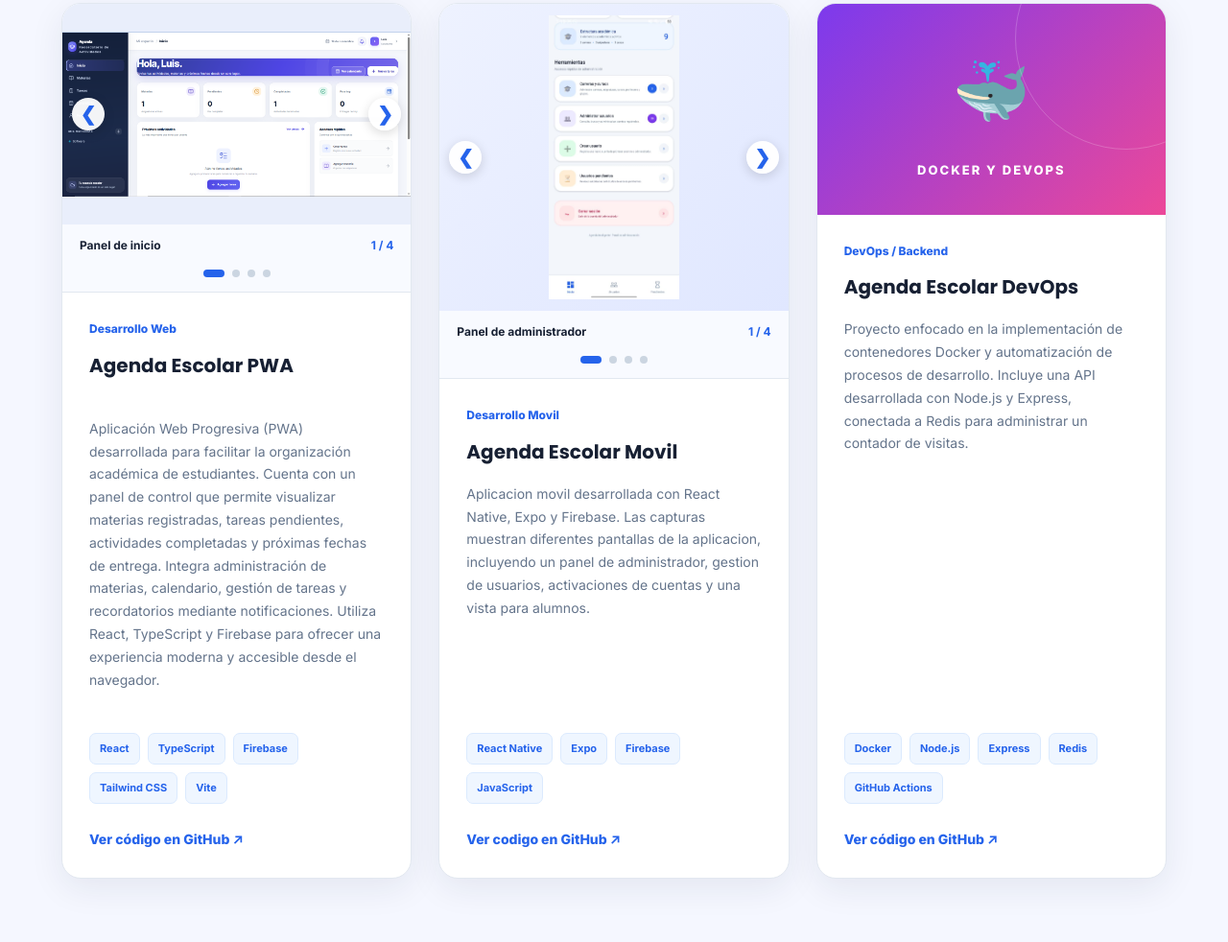
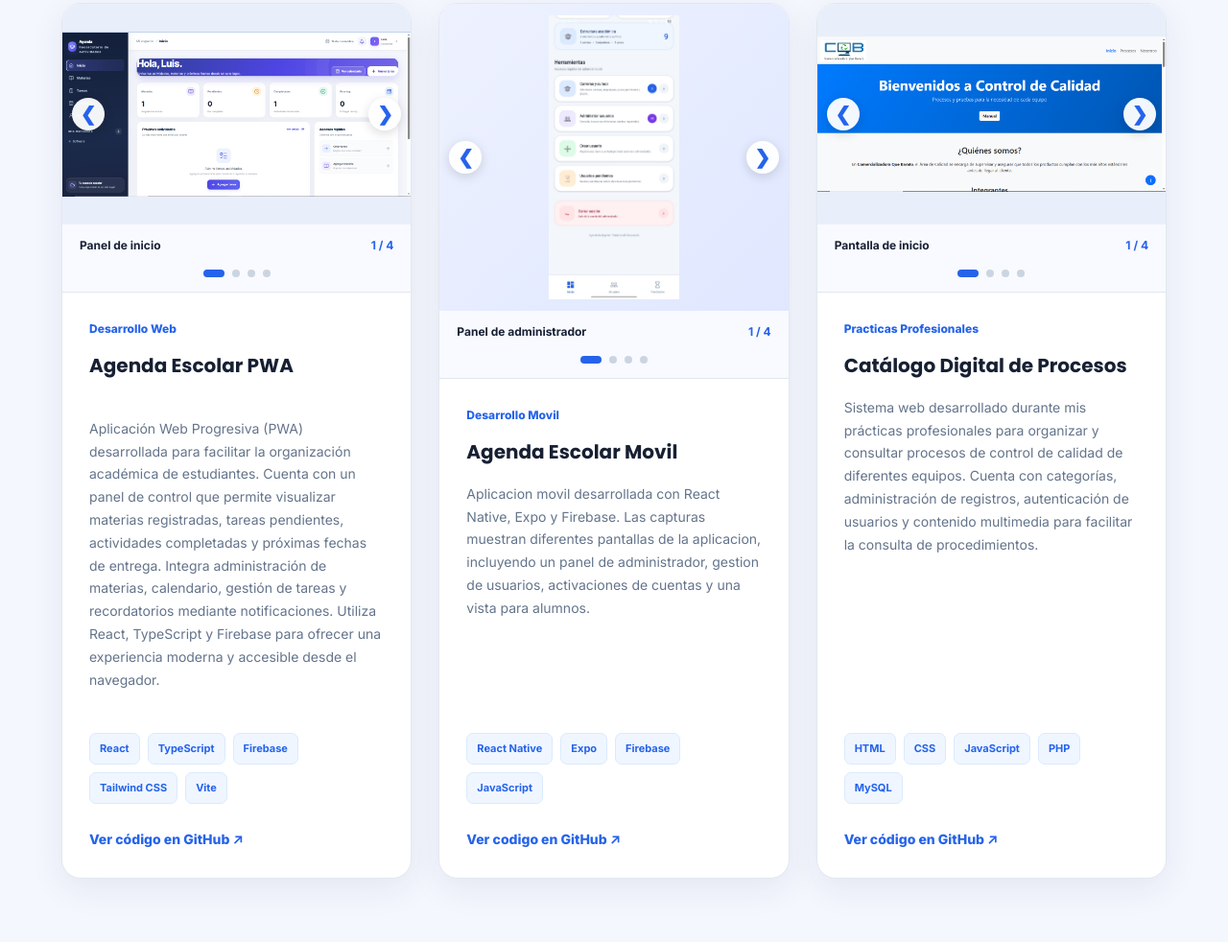
Before and after one commit to Dxluis2/Portafolio-Personal, a plain HTML site: page index.html in a window 1280 px wide. Shown: the part 4546-5528 px from the top of the page at 96% size. Drawn offline with Linux system fonts and the light colour scheme.

Commit message:
Agregar capturas del Catalogo Digital de Procesos

```diff
--- a/index.html
+++ b/index.html
@@ -586,48 +586,91 @@
 </article>
 
 
-            <!-- PROYECTO 3: DEVOPS -->
+
+
+<!-- PROYECTO 3: CATALOGO DIGITAL DE PROCESOS -->
 <article class="project-card">
 
-                <div class="project-image project-three">
-                    <div class="project-symbol">🐳</div>
-                    <span>DOCKER Y DEVOPS</span>
+    <div class="project-gallery" id="galeria-catalogo">
+
+        <div class="gallery-image">
+
+            <img
+                src="img/catalogo-inicio.png"
+                alt="Pantalla de inicio del catalogo"
+                id="catalogo-imagen"
+                loading="lazy"
+            >
+
+            <button type="button"
+                class="gallery-arrow gallery-prev"
+                id="catalogo-anterior"
+                aria-label="Imagen anterior">
+                &#10094;
+            </button>
+
+            <button type="button"
+                class="gallery-arrow gallery-next"
+                id="catalogo-siguiente"
+                aria-label="Imagen siguiente">
+                &#10095;
+            </button>
+
+        </div>
+
+        <div class="gallery-info">
+            <span id="catalogo-titulo">Pantalla de inicio</span>
+            <span id="catalogo-contador">1 / 4</span>
+        </div>
+
+        <div class="gallery-dots" id="catalogo-puntos">
+            <button type="button" class="active" aria-label="Ver inicio"></button>
+            <button type="button" aria-label="Ver procesos"></button>
+            <button type="button" aria-label="Ver formulario"></button>
+            <button type="button" aria-label="Ver nosotros"></button>
+        </div>
+
     </div>
 
     <div class="project-content">
 
         <span class="project-category">
-                        DevOps / Backend
+            Practicas Profesionales
         </span>
 
-                    <h3>Agenda Escolar DevOps</h3>
+        <h3>Catálogo Digital de Procesos</h3>
 
         <p>
-                        Proyecto enfocado en la implementación
-                        de contenedores Docker y automatización
-                        de procesos de desarrollo. Incluye
-                        una API desarrollada con Node.js y
-                        Express, conectada a Redis para
-                        administrar un contador de visitas.
+            Sistema web desarrollado durante mis prácticas
+            profesionales para organizar y consultar procesos
+            de control de calidad de diferentes equipos.
+
+            Cuenta con categorías, administración de registros,
+            autenticación de usuarios y contenido multimedia
+            para facilitar la consulta de procedimientos.
         </p>
 
         <div class="project-technologies">
-                        <span>Docker</span>
-                        <span>Node.js</span>
-                        <span>Express</span>
-                        <span>Redis</span>
-                        <span>GitHub Actions</span>
+            <span>HTML</span>
+            <span>CSS</span>
+            <span>JavaScript</span>
+            <span>PHP</span>
+            <span>MySQL</span>
         </div>
 
-                    <a href="https://github.com/Dxluis2/agendaEscolar-devops"
+        <a
+            href="https://github.com/Dxluis2/Catalogo-Digital-Procesos"
             target="_blank"
             rel="noopener noreferrer"
             class="project-link">
-                        Ver código en GitHub ↗
+            Ver código en GitHub &#8599;
         </a>
 
     </div>
+
 </article>
+
+
 
         </div>
     </div>
--- a/script.js
+++ b/script.js
@@ -356,3 +356,72 @@ if (imagenMovil && anteriorMovil && siguienteMovil) {
 
     mostrarImagenMovil(0);
 }
+
+/* GALERIA CATALOGO DIGITAL DE PROCESOS */
+
+const imagenesCatalogo = [
+    {
+        imagen: "img/catalogo-inicio.png",
+        titulo: "Pantalla de inicio"
+    },
+    {
+        imagen: "img/catalogo-procesos.png",
+        titulo: "Catalogo de procesos"
+    },
+    {
+        imagen: "img/catalogo-Formulario.png",
+        titulo: "Formulario de registro"
+    },
+    {
+        imagen: "img/catalogo-nosotros.png",
+        titulo: "Seccion Nosotros"
+    }
+];
+
+const imagenCatalogo = document.getElementById("catalogo-imagen");
+const tituloCatalogo = document.getElementById("catalogo-titulo");
+const contadorCatalogo = document.getElementById("catalogo-contador");
+const anteriorCatalogo = document.getElementById("catalogo-anterior");
+const siguienteCatalogo = document.getElementById("catalogo-siguiente");
+const puntosCatalogo = document.querySelectorAll("#catalogo-puntos button");
+
+let indiceCatalogo = 0;
+
+function mostrarImagenCatalogo(indice) {
+
+    indiceCatalogo =
+        (indice + imagenesCatalogo.length) % imagenesCatalogo.length;
+
+    const actual = imagenesCatalogo[indiceCatalogo];
+
+    imagenCatalogo.src = actual.imagen;
+    imagenCatalogo.alt = actual.titulo;
+    tituloCatalogo.textContent = actual.titulo;
+
+    contadorCatalogo.textContent =
+        `${indiceCatalogo + 1} / ${imagenesCatalogo.length}`;
+
+    puntosCatalogo.forEach((punto, i) => {
+        punto.classList.toggle("active", i === indiceCatalogo);
+        punto.setAttribute("aria-pressed", String(i === indiceCatalogo));
+    });
+}
+
+if (imagenCatalogo && anteriorCatalogo && siguienteCatalogo) {
+
+    anteriorCatalogo.addEventListener("click", () => {
+        mostrarImagenCatalogo(indiceCatalogo - 1);
+    });
+
+    siguienteCatalogo.addEventListener("click", () => {
+        mostrarImagenCatalogo(indiceCatalogo + 1);
+    });
+
+    puntosCatalogo.forEach((punto, i) => {
+        punto.addEventListener("click", () => {
+            mostrarImagenCatalogo(i);
+        });
+    });
+
+    mostrarImagenCatalogo(0);
+}
```
Also changed, not shown: img/catalogo-Formulario.png (added), img/catalogo-inicio.png (added), img/catalogo-nosotros.png (added), img/catalogo-procesos.png (added). Lines whose indentation alone changed are shown as unchanged.
